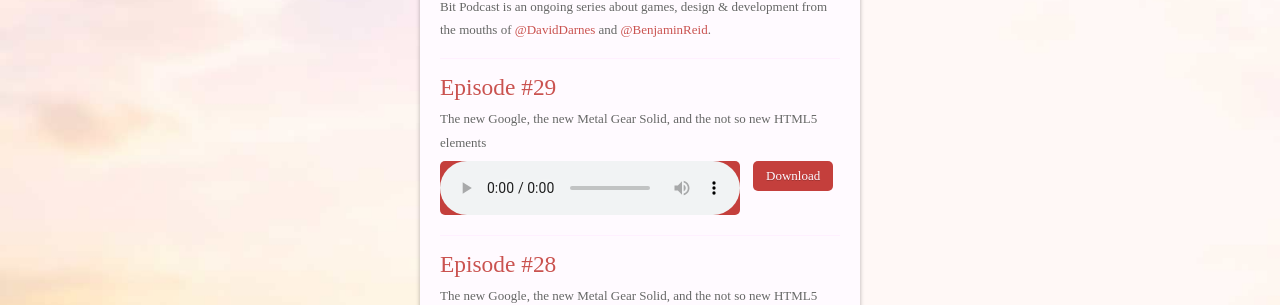
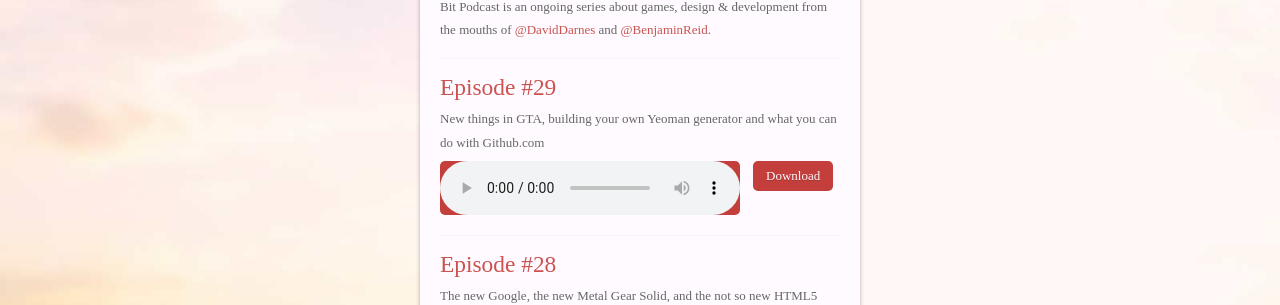
Before and after one commit to benjaminreid/bitpodcast.com, a Jekyll site: the page built from index.html, in a window 1280 px wide. Shown: the part 190-495 px from the top of the page. Built offline with Jekyll 4.4.1, drawn with Linux system fonts in a browser that asks for light colours; some web fonts are replaced; the list of posts is cut into pages by our own code; comment, search, counter and statistics services are not loaded.

Commit message:
Update 2015-09-16-episode-29.md

```diff
--- a/_posts/2015-09-16-episode-29.md
+++ b/_posts/2015-09-16-episode-29.md
@@ -1,11 +1,11 @@
 ---
 layout: post
 title: "Episode #29"
-date: 2015-09-16 00:00:00
+date: 2015-09-17 00:00:00
 file: //s3-eu-west-1.amazonaws.com/bitpodcasts/episode-29.mp3
 file_itunes: //s3-eu-west-1.amazonaws.com/bitpodcasts/episode-29-itunes.m4a
-excerpt: "The new Google, the new Metal Gear Solid, and the not so new HTML5 elements"
-duration: "35:00"
+excerpt: "New things in GTA, building your own Yeoman generator and what you can do with Github.com"
+duration: "31:46"
 ---
 
 Time for a new episode!:
```
